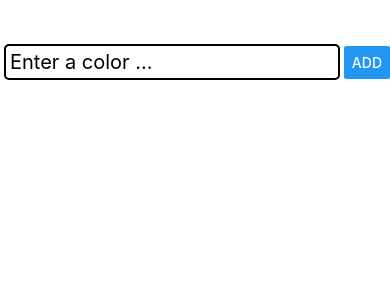
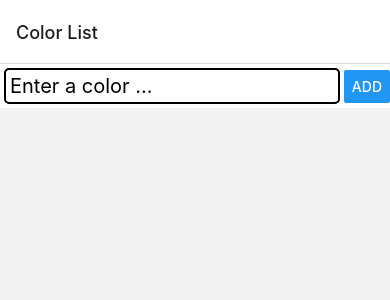
Before and after one commit to suthaharan/reactnative-colorlabs, a React Native app in the folder ColorCatalog/: screen / in a window 390 px wide. Shown: the top 300 px of the page. Built offline with nearby package versions, Linux system fonts and the light colour scheme.

Commit message:
restructuring App to multiple components for screen navigations

```diff
--- a/ColorCatalog/App.js
+++ b/ColorCatalog/App.js
@@ -1,32 +1,19 @@
-import React, {useState} from "react";
-import { StyleSheet, FlatList  } from 'react-native';
-import ColorButton from "./components/ColorButton";
-import ColorForm from "./components/ColorForm";
-import {useColors} from "./hooks/useColors";
+import React from "react";
+import ColorList from "./components/ColorList";
+import ColorDetails from "./components/ColorDetails";
+import {NavigationContainer} from "@react-navigation/native"
+import {createStackNavigator} from "@react-navigation/stack";
+
+const { Navigator, Screen } = createStackNavigator();
 
 export default function App() {
 
-  const [backgroundColor, setBackgroundColor] = useState("white");
-  const {colors, addColor} = useColors();
-
   return (
-    <>
-      <ColorForm onNewColor={addColor}/>
-      <FlatList style={[styles.container, {backgroundColor}]}
-        data={colors}
-        renderItem={({item}) => {
-          return (
-            <ColorButton key={item.id} backgroundColor={item.color} onPress={setBackgroundColor} />
-          );
-        }}
-        />
-    </>
+    <NavigationContainer>
+      <Navigator>
+          <Screen name="Home" options={{title: "Color List"}} component={ColorList} />
+          <Screen name="Details" options={{title: "Color Details"}} component={ColorDetails} />
+      </Navigator>
+    </NavigationContainer>
   );
 }
-
-const styles = StyleSheet.create({
-  container: {
-    flex: 1,
-    display: "flex",
-  },
-});
--- /dev/null
+++ b/ColorCatalog/components/ColorDetails.js
@@ -0,0 +1,29 @@
+import React from "react";
+import { StyleSheet, View, Text  } from 'react-native';
+import Color from "color";
+
+
+export default function ColorDetails({route}) {
+
+    const {color: name} = route.params;
+    const color = Color(name);
+    const textColor = {fontSize: 30, color: color.negate().toString()};
+
+  return (
+   <View style={[styles.container, {backgroundColor: name }]}>
+        <Text style={textColor}>Color Details: {name}</Text>
+        <Text>{color.rgb().toString()}</Text>
+        <Text>{color.hsl().toString()}</Text>
+        <Text>{color.luminosity()}</Text>
+   </View>
+  );
+}
+
+const styles = StyleSheet.create({
+  container: {
+    flex: 1,
+    display: "flex",
+    alignItems: "center",
+    justifyContent: "center"
+  },
+});
--- a/ColorCatalog/components/ColorForm.js
+++ b/ColorCatalog/components/ColorForm.js
@@ -5,7 +5,7 @@ function ColorForm({onNewColor = f => f}) {
     const [inputValue, setValue ] = useState("");
     const input = useRef();
 
-    console.log(" -> ", inputValue);
+    //console.log(" -> ", inputValue);
     return (
         <View style={styles.container}>
             <TextInput
@@ -31,9 +31,9 @@ function ColorForm({onNewColor = f => f}) {
 
 const styles = StyleSheet.create({
     container: {
-        marginTop: 40,
         flexDirection: "row",
-        alignItems: "center"
+        alignItems: "center",
+        backgroundColor: "white"
     },
     txtInput:{
         flex: 1,
--- /dev/null
+++ b/ColorCatalog/components/ColorList.js
@@ -0,0 +1,35 @@
+import React, {useState} from "react";
+import { StyleSheet, FlatList  } from 'react-native';
+import ColorButton from "./ColorButton";
+import ColorForm from "./ColorForm";
+import {useColors} from "../hooks/useColors";
+
+export default function ColorList({navigation}) {
+
+  const [backgroundColor, setBackgroundColor] = useState("white");
+  const {colors, addColor} = useColors();
+
+  return (
+    <>
+      <ColorForm onNewColor={addColor}/>
+      <FlatList style={[styles.container]}
+        data={colors}
+        renderItem={({item}) => {
+          return (
+            <ColorButton
+                key={item.id}
+                backgroundColor={item.color}
+                onPress={() => navigation.navigate("Details", {color: item.color})} />
+          );
+        }}
+        />
+    </>
+  );
+}
+
+const styles = StyleSheet.create({
+  container: {
+    flex: 1,
+    display: "flex",
+  },
+});
--- a/ColorCatalog/package.json
+++ b/ColorCatalog/package.json
@@ -11,12 +11,17 @@
   "dependencies": {
     "@expo/webpack-config": "^18.0.1",
     "@react-native-async-storage/async-storage": "1.17.11",
+    "@react-navigation/native": "^6.1.6",
+    "@react-navigation/stack": "^6.3.16",
+    "color": "^4.2.3",
     "expo": "~48.0.15",
     "expo-status-bar": "~1.4.4",
     "react": "18.2.0",
     "react-dom": "^18.2.0",
     "react-native": "0.71.8",
     "react-native-progress": "^5.0.0",
+    "react-native-safe-area-context": "4.5.0",
+    "react-native-screens": "~3.20.0",
     "react-native-web": "^0.18.12",
     "shortid": "^2.2.16"
   },
```
Also changed, not shown: 1 other file (tests, documents, lock files or other folders).
